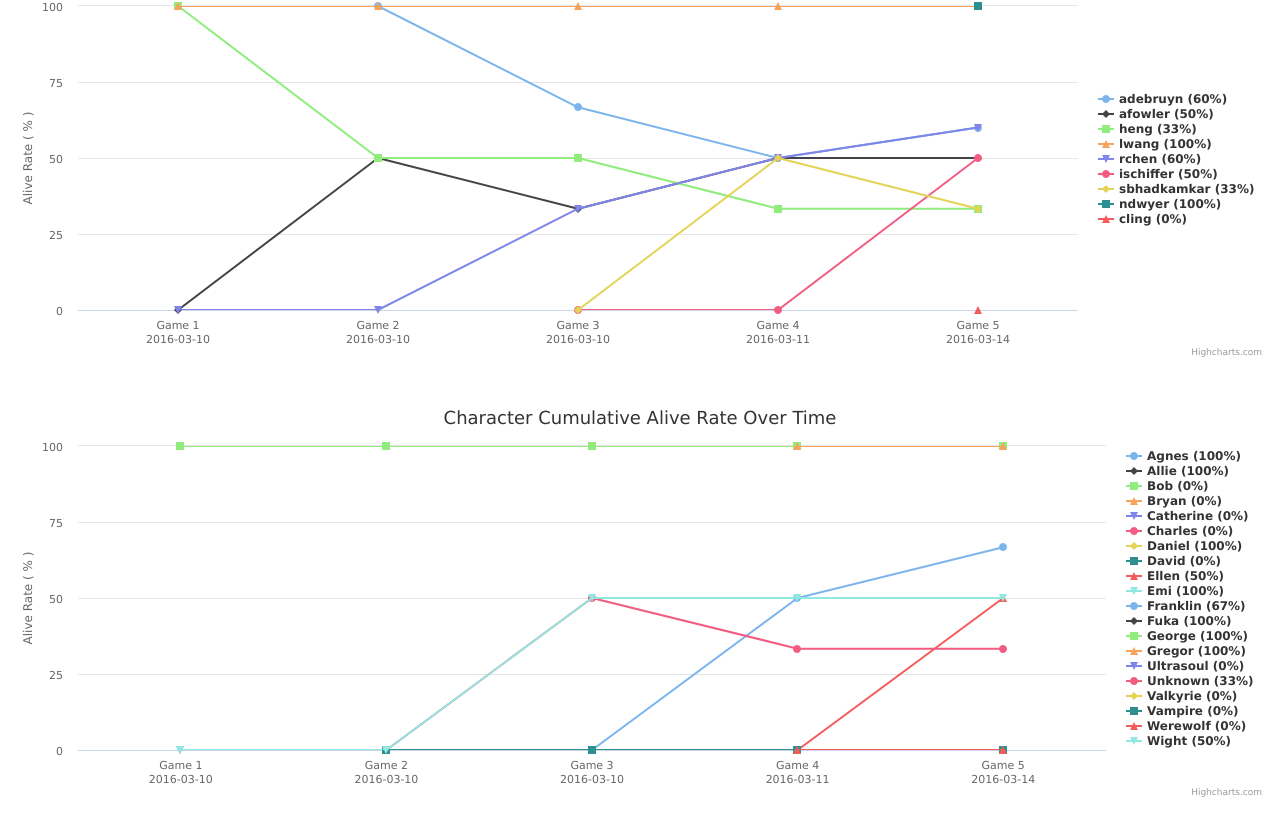
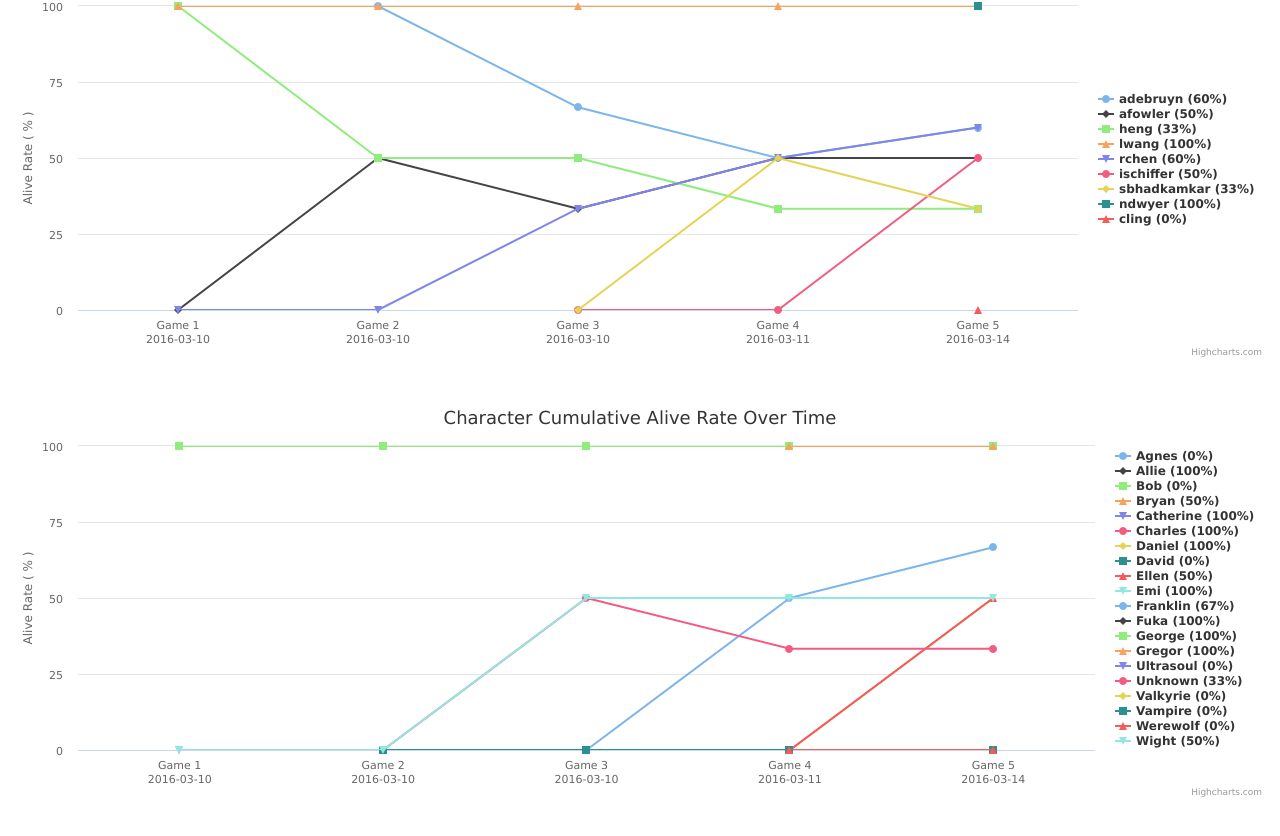
Before and after one commit to chenrob/chenrob.github.io, a plain HTML site: page index.html in a window 1280 px wide. Shown: the part 928-1764 px from the top of the page. Drawn offline with nearby package versions, Linux system fonts and the light colour scheme.

Commit message:
Fix a bug with cumulative character alive rate calculation

```diff
--- a/index.html
+++ b/index.html
@@ -275,7 +275,7 @@
                 var name = result.character;
 
                 temp[name].played++;
-                if (result.win)
+                if (result.alive)
                   temp[name].alives++;
 
                 var aliveRate = temp[name].alives / temp[name].played * 100;
```
